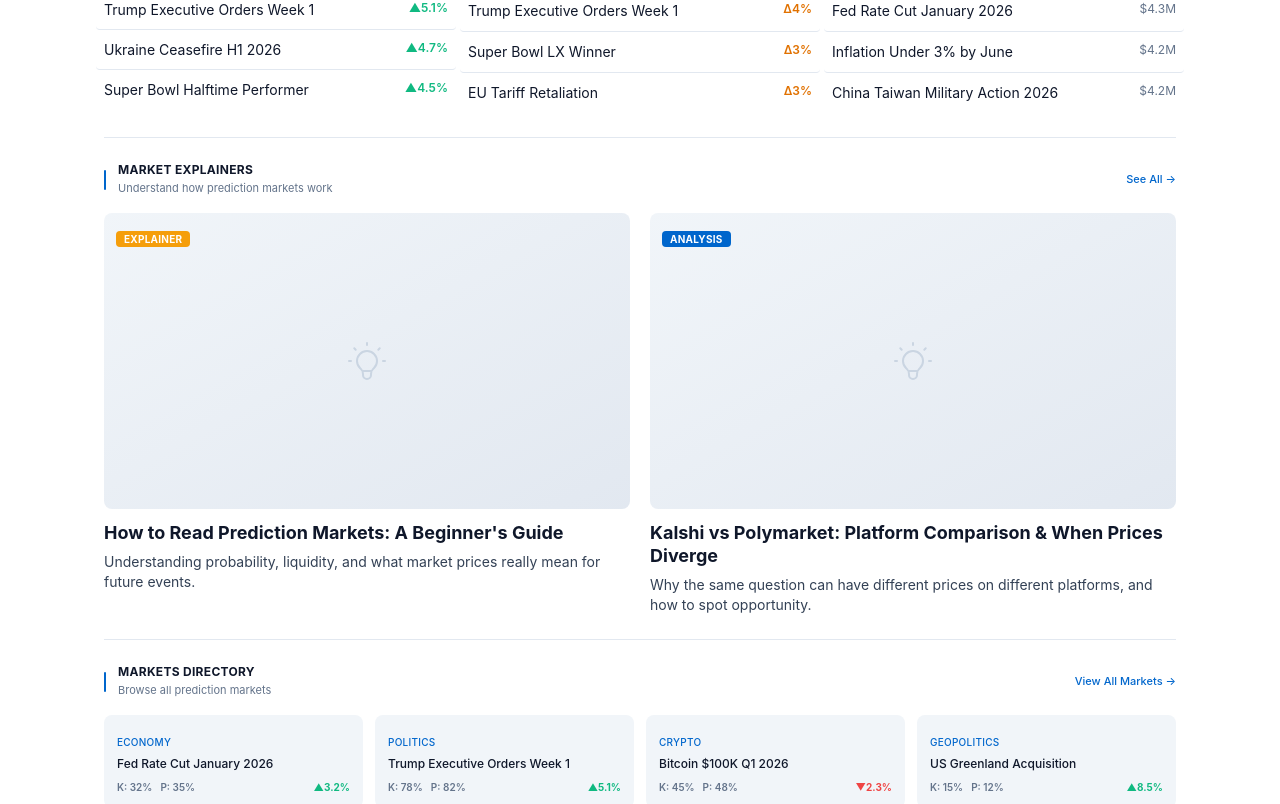
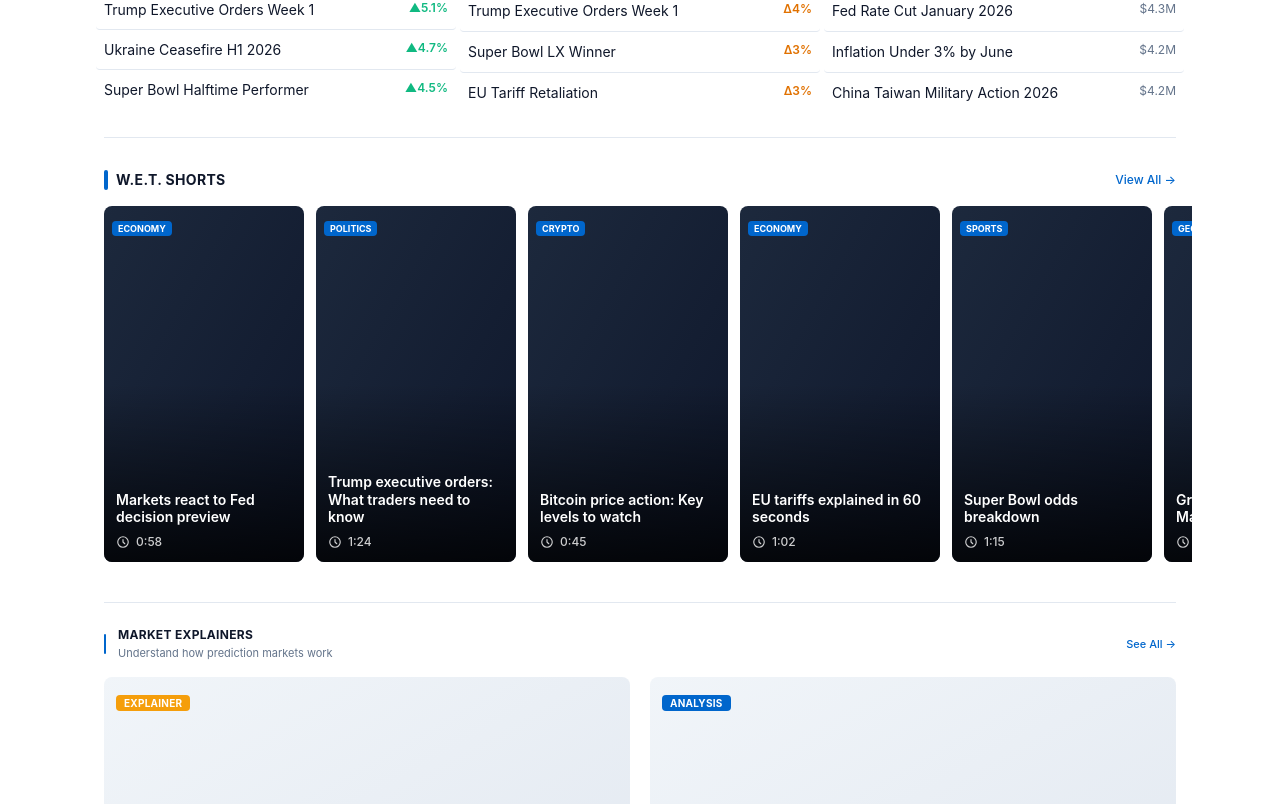
Before and after one commit to Corbinvking/WET-site, a Next.js app: page / in a window 1280 px wide. Shown: the part 1816-2620 px from the top of the page. Built offline with nearby package versions, Linux system fonts and the light colour scheme.

Commit message:
Add W.E.T. Shorts carousel section for vertical video content embeds

```diff
--- a/app/page.tsx
+++ b/app/page.tsx
@@ -6,6 +6,7 @@
   ExplainersSection,
   MarketsPreview,
   NewsletterCTA,
+  ShortsCarousel,
 } from '@/components/sections';
 
 // Helper to get primary listing data
@@ -382,6 +383,9 @@
         {/* Section: Top Movers Today */}
         <TopMoversSection />
 
+        {/* Section: W.E.T. Shorts */}
+        <ShortsCarousel />
+
         {/* Section: Market Explainers */}
         <ExplainersSection />
 
--- /dev/null
+++ b/components/sections/ShortsCarousel.tsx
@@ -0,0 +1,224 @@
+'use client';
+
+import { useState, useRef } from 'react';
+import Link from 'next/link';
+import { cn } from '@/lib/utils';
+
+interface Short {
+  id: string;
+  title: string;
+  slug: string;
+  thumbnailUrl?: string;
+  duration: string;
+  category: string;
+  views?: number;
+}
+
+// Mock shorts data - would come from API/CMS
+const mockShorts: Short[] = [
+  {
+    id: 'short-1',
+    title: 'Markets react to Fed decision preview',
+    slug: 'fed-decision-preview',
+    duration: '0:58',
+    category: 'Economy',
+    views: 124000,
+  },
+  {
+    id: 'short-2',
+    title: 'Trump executive orders: What traders need to know',
+    slug: 'trump-executive-orders-explainer',
+    duration: '1:24',
+    category: 'Politics',
+    views: 89000,
+  },
+  {
+    id: 'short-3',
+    title: 'Bitcoin price action: Key levels to watch',
+    slug: 'bitcoin-key-levels',
+    duration: '0:45',
+    category: 'Crypto',
+    views: 156000,
+  },
+  {
+    id: 'short-4',
+    title: 'EU tariffs explained in 60 seconds',
+    slug: 'eu-tariffs-explainer',
+    duration: '1:02',
+    category: 'Economy',
+    views: 67000,
+  },
+  {
+    id: 'short-5',
+    title: 'Super Bowl odds breakdown',
+    slug: 'super-bowl-odds',
+    duration: '1:15',
+    category: 'Sports',
+    views: 203000,
+  },
+  {
+    id: 'short-6',
+    title: 'Greenland acquisition: Market implications',
+    slug: 'greenland-market-impact',
+    duration: '0:52',
+    category: 'Geopolitics',
+    views: 78000,
+  },
+  {
+    id: 'short-7',
+    title: 'AI regulation odds shifting fast',
+    slug: 'ai-regulation-odds',
+    duration: '0:38',
+    category: 'Tech',
+    views: 91000,
+  },
+  {
+    id: 'short-8',
+    title: 'Ukraine ceasefire probability update',
+    slug: 'ukraine-ceasefire-update',
+    duration: '1:08',
+    category: 'World',
+    views: 112000,
+  },
+];
+
+export function ShortsCarousel() {
+  const scrollRef = useRef<HTMLDivElement>(null);
+  const [canScrollLeft, setCanScrollLeft] = useState(false);
+  const [canScrollRight, setCanScrollRight] = useState(true);
+
+  const checkScroll = () => {
+    if (scrollRef.current) {
+      const { scrollLeft, scrollWidth, clientWidth } = scrollRef.current;
+      setCanScrollLeft(scrollLeft > 0);
+      setCanScrollRight(scrollLeft < scrollWidth - clientWidth - 10);
+    }
+  };
+
+  const scroll = (direction: 'left' | 'right') => {
+    if (scrollRef.current) {
+      const scrollAmount = 400;
+      scrollRef.current.scrollBy({
+        left: direction === 'left' ? -scrollAmount : scrollAmount,
+        behavior: 'smooth',
+      });
+      setTimeout(checkScroll, 300);
+    }
+  };
+
+  return (
+    <section className="py-8 border-t border-border">
+      {/* Header */}
+      <div className="flex items-center justify-between mb-4">
+        <div className="flex items-center gap-2">
+          <div className="w-1 h-5 bg-brand-primary rounded-full" />
+          <h2 className="text-sm font-bold text-text-primary uppercase tracking-wide">
+            W.E.T. Shorts
+          </h2>
+        </div>
+        <Link
+          href="/shorts"
+          className="text-xs text-brand-primary font-medium hover:underline"
+        >
+          View All →
+        </Link>
+      </div>
+
+      {/* Carousel Container */}
+      <div className="relative group">
+        {/* Left Arrow */}
+        <button
+          onClick={() => scroll('left')}
+          className={cn(
+            'absolute left-0 top-1/2 -translate-y-1/2 z-10 w-10 h-10 bg-white/90 backdrop-blur-sm rounded-full shadow-lg flex items-center justify-center transition-all duration-200',
+            canScrollLeft
+              ? 'opacity-0 group-hover:opacity-100 hover:bg-white hover:scale-110'
+              : 'opacity-0 pointer-events-none'
+          )}
+          aria-label="Scroll left"
+        >
+          <svg className="w-5 h-5 text-text-primary" fill="none" stroke="currentColor" viewBox="0 0 24 24">
+            <path strokeLinecap="round" strokeLinejoin="round" strokeWidth={2} d="M15 19l-7-7 7-7" />
+          </svg>
+        </button>
+
+        {/* Right Arrow */}
+        <button
+          onClick={() => scroll('right')}
+          className={cn(
+            'absolute right-0 top-1/2 -translate-y-1/2 z-10 w-10 h-10 bg-white/90 backdrop-blur-sm rounded-full shadow-lg flex items-center justify-center transition-all duration-200',
+            canScrollRight
+              ? 'opacity-0 group-hover:opacity-100 hover:bg-white hover:scale-110'
+              : 'opacity-0 pointer-events-none'
+          )}
+          aria-label="Scroll right"
+        >
+          <svg className="w-5 h-5 text-text-primary" fill="none" stroke="currentColor" viewBox="0 0 24 24">
+            <path strokeLinecap="round" strokeLinejoin="round" strokeWidth={2} d="M9 5l7 7-7 7" />
+          </svg>
+        </button>
+
+        {/* Scrollable Content */}
+        <div
+          ref={scrollRef}
+          onScroll={checkScroll}
+          className="flex gap-3 overflow-x-auto scrollbar-hide pb-2 -mx-4 px-4"
+        >
+          {mockShorts.map((short) => (
+            <ShortCard key={short.id} short={short} />
+          ))}
+        </div>
+      </div>
+    </section>
+  );
+}
+
+function ShortCard({ short }: { short: Short }) {
+  return (
+    <Link
+      href={`/shorts/${short.slug}`}
+      className="group flex-shrink-0 w-[200px] relative"
+    >
+      {/* Vertical Video Thumbnail */}
+      <div className="relative aspect-[9/16] bg-gradient-to-br from-slate-800 to-slate-900 rounded-lg overflow-hidden">
+        {/* Placeholder gradient - would be replaced with actual thumbnail */}
+        <div className="absolute inset-0 bg-gradient-to-t from-black/80 via-transparent to-transparent" />
+
+        {/* Category badge */}
+        <div className="absolute top-2 left-2">
+          <span className="px-1.5 py-0.5 bg-brand-primary text-white text-[9px] font-bold uppercase rounded">
+            {short.category}
+          </span>
+        </div>
+
+        {/* Play button overlay */}
+        <div className="absolute inset-0 flex items-center justify-center opacity-0 group-hover:opacity-100 transition-opacity">
+          <div className="w-12 h-12 bg-white/20 backdrop-blur-sm rounded-full flex items-center justify-center">
+            <svg className="w-6 h-6 text-white ml-0.5" fill="currentColor" viewBox="0 0 24 24">
+              <path d="M8 5v14l11-7z" />
+            </svg>
+          </div>
+        </div>
+
+        {/* Bottom content */}
+        <div className="absolute bottom-0 left-0 right-0 p-3">
+          {/* Title */}
+          <h3 className="text-white text-sm font-semibold leading-tight line-clamp-3 mb-2 group-hover:text-brand-blue-light transition-colors">
+            {short.title}
+          </h3>
+
+          {/* Duration */}
+          <div className="flex items-center gap-1.5 text-white/80">
+            <svg className="w-3.5 h-3.5" fill="none" stroke="currentColor" viewBox="0 0 24 24">
+              <path strokeLinecap="round" strokeLinejoin="round" strokeWidth={2} d="M12 8v4l3 3m6-3a9 9 0 11-18 0 9 9 0 0118 0z" />
+            </svg>
+            <span className="text-xs font-medium">{short.duration}</span>
+          </div>
+        </div>
+
+        {/* Hover overlay */}
+        <div className="absolute inset-0 bg-brand-primary/10 opacity-0 group-hover:opacity-100 transition-opacity" />
+      </div>
+    </Link>
+  );
+}
--- a/components/sections/index.ts
+++ b/components/sections/index.ts
@@ -8,3 +8,4 @@
 export { MarketsPreview } from './MarketsPreview';
 export { NewsletterCTA } from './NewsletterCTA';
 export { DeskSubNav, deskChips } from './DeskSubNav';
+export { ShortsCarousel } from './ShortsCarousel';
```
